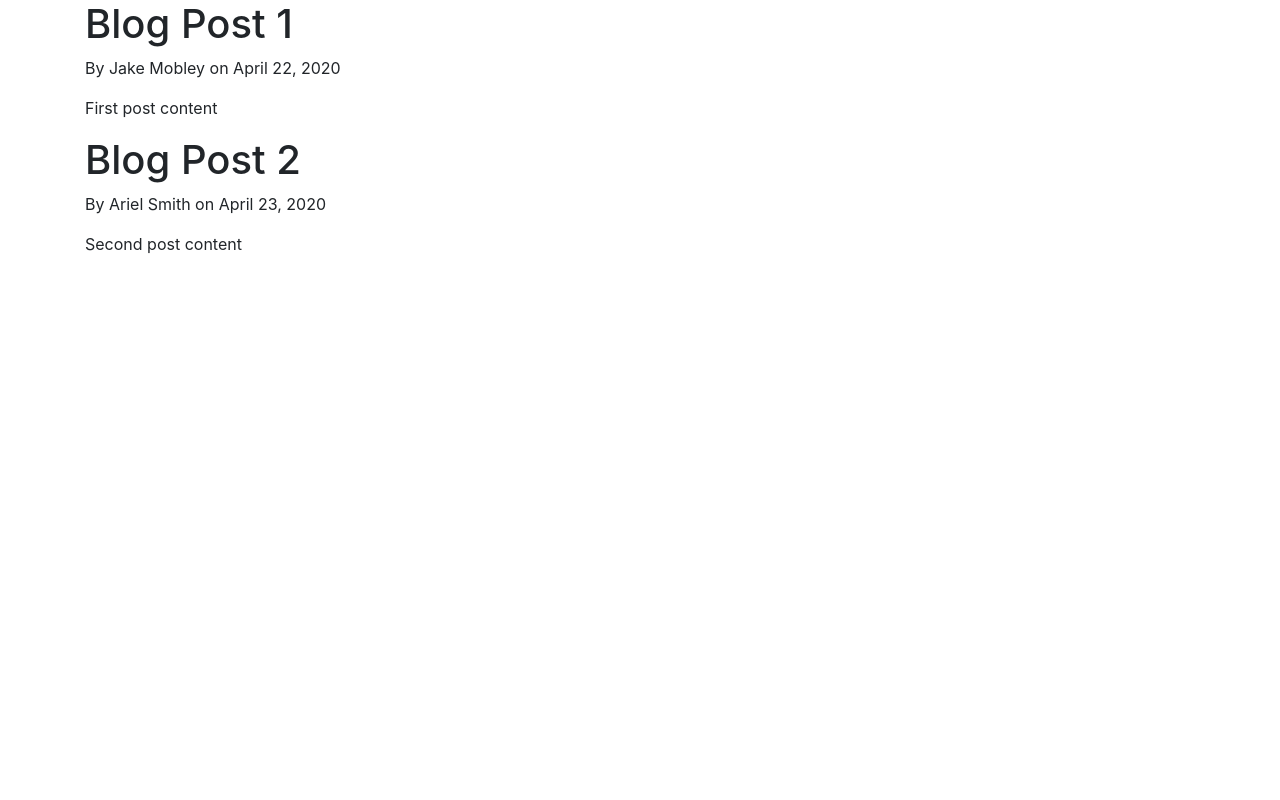
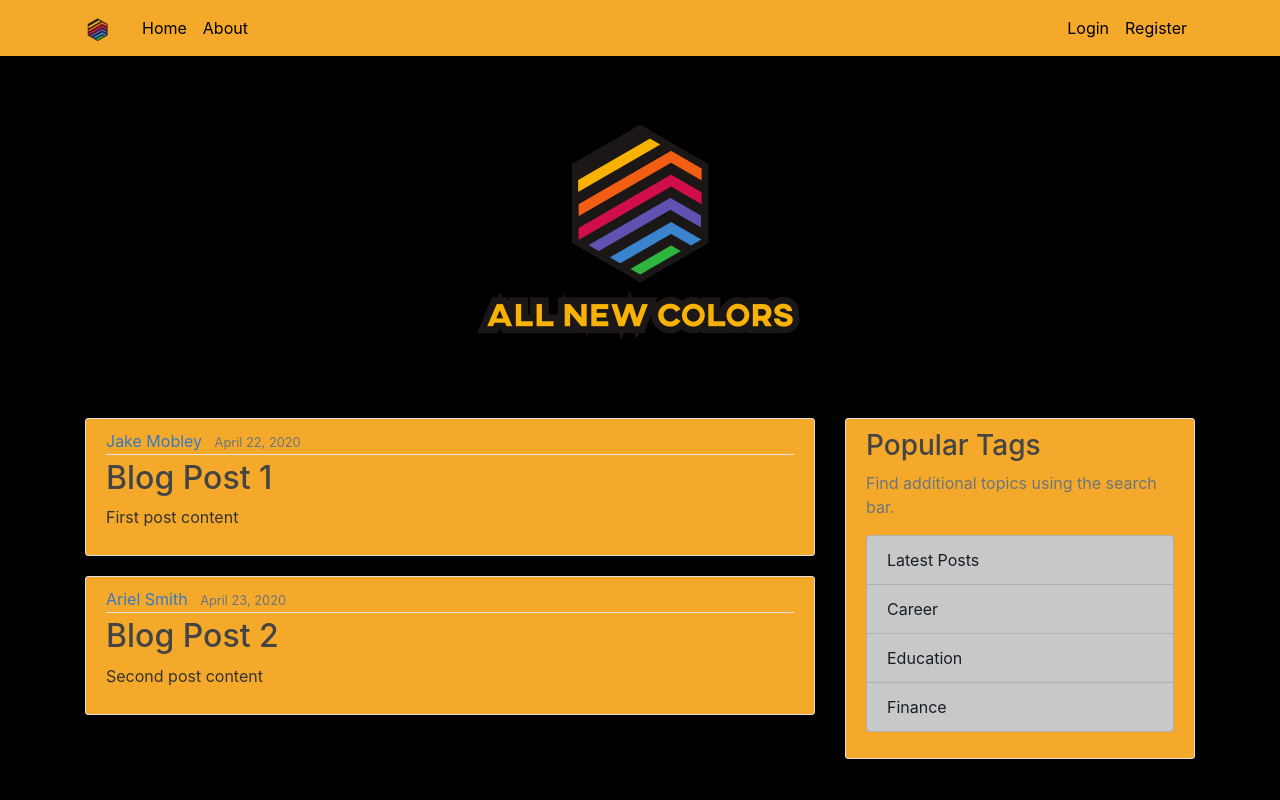
Before and after one commit to jakemobley/allnewcolors, a Flask app: page / in a window 1280 px wide. Run offline with Flask 2, Linux system fonts and the light colour scheme; some libraries are stand-ins or nearby versions.

Commit message:
set up styling for main layout and css

```diff
--- a/main.py
+++ b/main.py
@@ -1,4 +1,4 @@
-from flask import Flask, render_template
+from flask import Flask, render_template, url_for
 app = Flask(__name__)
 
 posts = [
--- /dev/null
+++ b/static/main.css
@@ -0,0 +1,84 @@
+a {
+  color: #3479C4
+}
+
+body {
+  background: #000000;
+  color: #333333;
+  margin-top: 5rem;
+}
+
+h1, h2, h3, h4, h5, h6 {
+  color: #444444;
+}
+
+.bg-yellow {
+  background-color: #F5A92B;
+}
+
+.site-header .navbar-nav .nav-link {
+  color: #000000;
+}
+
+.site-header .navbar-nav .nav-link:hover {
+  color: #ffffff;
+}
+
+.site-header .navbar-nav .nav-link.active {
+  font-weight: 500;
+}
+
+.content-section {
+  background: #F5A92B;
+  padding: 10px 20px;
+  border: 1px solid #dddddd;
+  border-radius: 3px;
+  margin-bottom: 20px;
+}
+
+.article-title {
+  color: #444444;
+}
+
+a.article-title:hover {
+  color: #ffffff;
+  text-decoration: none;
+}
+
+.article-content {
+  white-space: pre-line;
+}
+
+.article-img {
+  height: 65px;
+  width: 65px;
+  margin-right: 16px;
+}
+
+.article-metadata {
+  padding-bottom: 1px;
+  margin-bottom: 4px;
+  border-bottom: 1px solid #e3e3e3
+}
+
+.article-metadata a:hover {
+  color: #333;
+  text-decoration: none;
+}
+
+.article-svg {
+  width: 25px;
+  height: 25px;
+  vertical-align: middle;
+}
+
+.account-img {
+  height: 125px;
+  width: 125px;
+  margin-right: 20px;
+  margin-bottom: 16px;
+}
+
+.account-heading {
+  font-size: 2.5rem;
+}
--- a/templates/home.html
+++ b/templates/home.html
@@ -1,9 +1,15 @@
 {% extends "layout.html" %}
 {% block content %}
 	{% for post in posts %}
-		<h1>{{ post.title }}</h1>
-		<p>By {{ post.author }} on {{post.date_posted }}</p>
-		<p>{{ post.content }}</p>
-
+<article class="media content-section">
+  <div class="media-body">
+    <div class="article-metadata">
+      <a class="mr-2" href="#">{{ post.author }}</a>
+      <small class="text-muted">{{ post.date_posted }}</small>
+    </div>
+    <h2><a class="article-title" href="#">{{ post.title }}</a></h2>
+    <p class="article-content">{{ post.content }}</p>
+  </div>
+</article>
 	{% endfor %}
 {% endblock content %}
--- a/templates/layout.html
+++ b/templates/layout.html
@@ -7,6 +7,9 @@
 
     <!-- Bootstrap CSS -->
     <link rel="stylesheet" href="https://stackpath.bootstrapcdn.com/bootstrap/4.4.1/css/bootstrap.min.css" integrity="sha384-Vkoo8x4CGsO3+Hhxv8T/Q5PaXtkKtu6ug5TOeNV6gBiFeWPGFN9MuhOf23Q9Ifjh" crossorigin="anonymous">
+
+    <link rel="stylesheet" type="text/css" href="{{ url_for('static', filename='main.css') }}">
+
 	{% if title %}
 		<title> ANC - {{ title }} </title>
 	{% else %}
@@ -14,9 +17,50 @@
 	{% endif %}
 </head>
 <body>
-	<div class="container">
-	{% block content %}{% endblock %}
+<header class="site-header">
+  <nav class="navbar navbar-expand-md navbar-dark bg-yellow fixed-top">
+    <div class="container">
+      <a class="navbar-brand mr-4" href="/"><img src='static/img/anc-logo-nav.png'></a>
+      <button class="navbar-toggler" type="button" data-toggle="collapse" data-target="#navbarToggle" aria-controls="navbarToggle" aria-expanded="false" aria-label="Toggle navigation">
+        <span class="navbar-toggler-icon"></span>
+      </button>
+      <div class="collapse navbar-collapse" id="navbarToggle">
+        <div class="navbar-nav mr-auto">
+          <a class="nav-item nav-link" href="/">Home</a>
+          <a class="nav-item nav-link" href="/about">About</a>
+        </div>
+        <!-- Navbar Right Side -->
+        <div class="navbar-nav">
+          <a class="nav-item nav-link" href="/login">Login</a>
+          <a class="nav-item nav-link" href="/register">Register</a>
+        </div>
+      </div>
+    </div>
+  </nav>
+</header>
+<main role="main" class="container">
+	<div class="container" style="text-align: center">
+		<img style = "padding-top: 3vh; padding-bottom: 8vh;" src = "static/img/website_logo_transparent_background.png">
 	</div>
+  <div class="row">
+    <div class="col-md-8">
+      {% block content %}{% endblock %}
+    </div>
+    <div class="col-md-4">
+      <div class="content-section">
+        <h3>Popular Tags</h3>
+        <p class='text-muted'>Find additional topics using the search bar.
+          <ul class="list-group">
+            <li class="list-group-item list-group-item-dark">Latest Posts</li>
+            <li class="list-group-item list-group-item-dark">Career</li>
+            <li class="list-group-item list-group-item-dark">Education</li>
+            <li class="list-group-item list-group-item-dark">Finance</li>
+          </ul>
+        </p>
+      </div>
+    </div>
+  </div>
+</main>
 
 
 	<!-- jQuery first, then Popper.js, then Bootstrap JS -->
```
Also changed, not shown: static/img/anc-logo-nav.png (added), static/img/website_logo_transparent_background.png (added), 2 other files.
